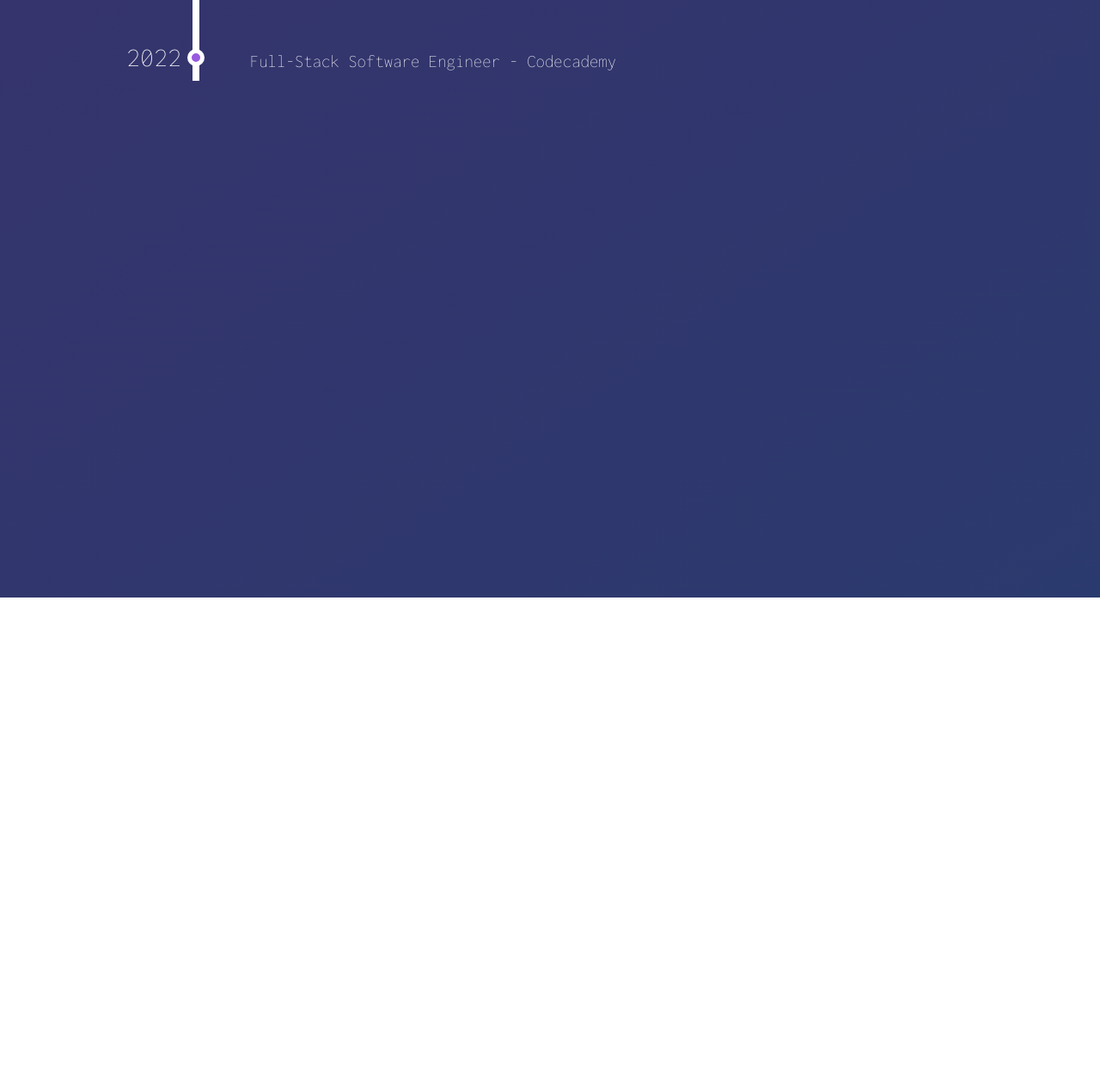
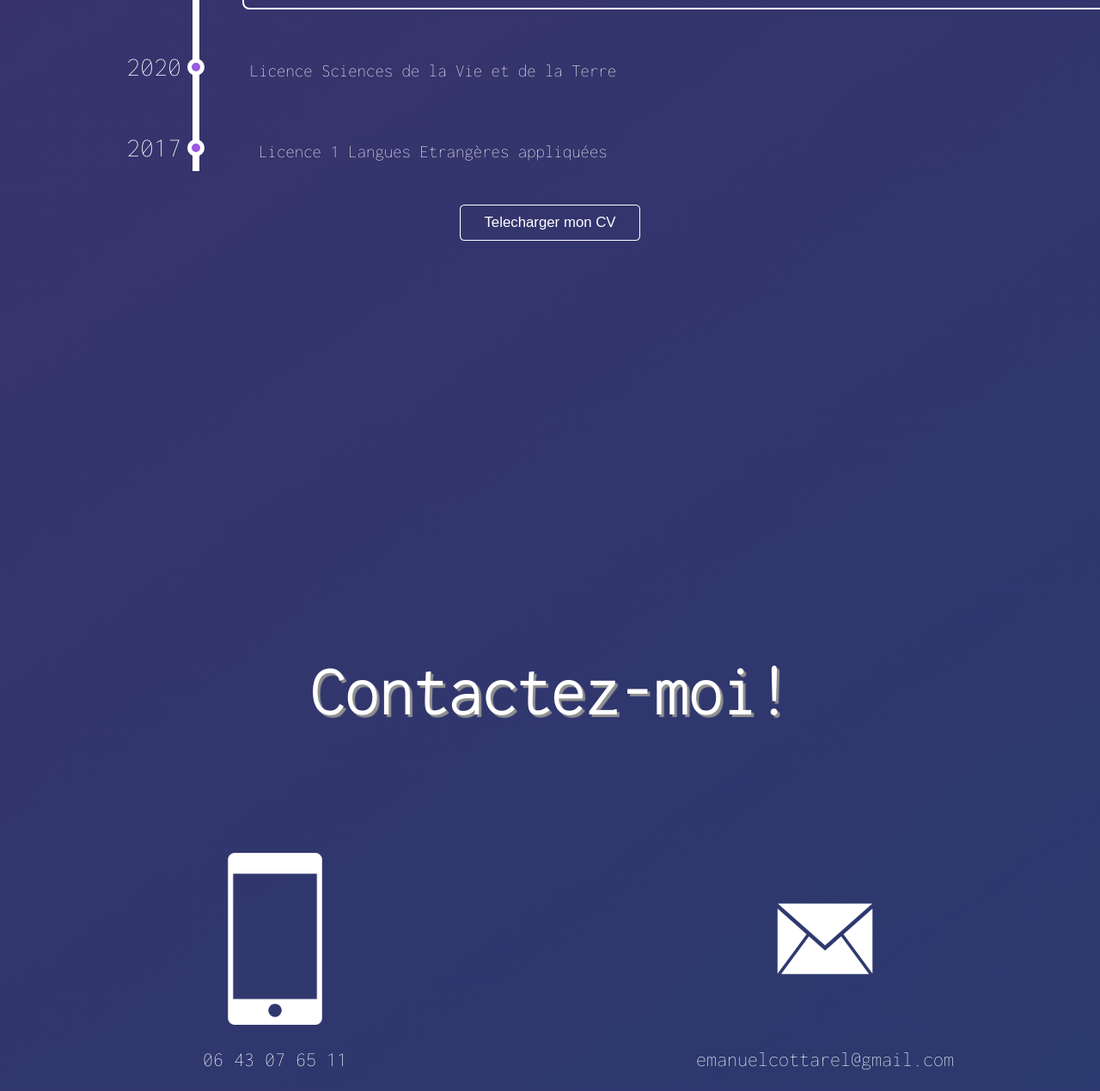
Before and after one commit to EmanuelCottarel/Site-CV-V2, a plain HTML site: page index.html in a window 1280 px wide. Shown: the part 3104-4373 px from the top of the page at 86% size. Before the commit the page ends 3799 px from the top, so only its background shows below. Drawn offline with Linux system fonts and the light colour scheme.

Commit message:
"contact"
Realisation de la partie "contact"

```diff
--- a/assets/styles/style.scss
+++ b/assets/styles/style.scss
@@ -10,7 +10,16 @@
     }
 }
 
+@keyframes scale {
+    from {
+        transform: scale(1);
 
+    } 50%{
+        transform:scale(1.1);
+    } to{
+        transform: scale(1);
+    }
+}
 
 
 @keyframes translate {
@@ -353,6 +362,18 @@ header{
   height: 1000px;
 
 
+  button{
+    width: 200px;
+    background-color: transparent;
+    border: 1px solid white;
+    border-radius: 5px;
+    color:#fff;
+    height: 40px;
+    animation: scale 4s infinite linear;
+    cursor: pointer;
+
+}
+
 
 }
 
@@ -398,6 +419,7 @@ header{
     border-style: solid;
     border-radius: 0.5em;
     position: relative;
+    line-height: 1.2;
     &:before, &:after {
       content: "";
       width: 0;
@@ -435,6 +457,7 @@ header{
     top: 20px;
     left:-275px;
     transition: transform 0.2s linear;
+    cursor: pointer;
   }
   .radio {
     display: none;
@@ -442,11 +465,11 @@ header{
   .radio:checked {
     & + .relative {
       label {
-        cursor: auto;
+
         transform: translateX(42px);
       }
       .circle {
-         background: #985adf;
+         background: #ff0000;
       }
     }
     & ~ .content {
@@ -462,3 +485,37 @@ header{
       }
     }
   }
+
+
+
+  .contact{
+    text-align: center;
+    display: flex;
+    justify-content: space-around;
+    flex-wrap: wrap;
+
+    h2{
+        width: 100%;
+    }
+
+    .contactInfo{
+        margin-top:5rem;
+        width: 300px;
+        color: #fff;
+        text-align: center;
+        align-content: center;
+
+    }
+
+    img{
+        width: 200px;
+    }
+
+    p{
+        font-size: 1.5rem;
+        width: 300px;
+
+
+    }
+
+  }
--- a/index.html
+++ b/index.html
@@ -16,11 +16,11 @@
     <nav>
         <ul>
             <li><a href="#"><img src="./assets/images/Home Page.png"></a></li>
-            <li><a href="#"><img src="./assets/images/Settings.png"></a></li>
-             <li><a href="#"><img src="./assets/images/Portfolio.png"></a></li>
-            <li><a href="#"><img src="./assets/images/Resume.png"></a></li>
+            <li><a href="#skills"><img src="./assets/images/Settings.png"></a></li>
+             <li><a href="#portfolio"><img src="./assets/images/Portfolio.png"></a></li>
+            <li><a href="#parcours"><img src="./assets/images/Resume.png"></a></li>
 
-            <li><a href="#"><img src="./assets/images/Phone.png"></a></li>
+            <li><a href="#contact"><img src="./assets/images/Phone.png"></a></li>
             <li><a href="#"><img src="./assets/images/Right Button.png"></a></li>
         </ul>
     </nav>
@@ -68,7 +68,7 @@
 
 
 
-        <section class="portfolio">
+        <section class="portfolio" id="portfolio">
 
 
 
@@ -99,7 +99,7 @@
 
 
         <section class="parcours" id="parcours">
-            <h2>Mon parcours</h2>
+            <h2>Formation</h2>
 
 
             <ul id="timeline">
@@ -120,18 +120,26 @@
                 </li>
 
                 <li class="work">
-                    <input class ='radio' id="work3" name="'works" type="radio">
+                    <input class ='radio' id="work4" name="'works" type="radio">
                     <div class="relative">
-                        <label for="work3">Full-Stack Software Engineer - Codecademy</label>
-                        <span class="date">2022</span>
+                        <label for="work4">Licence Sciences de la Vie et de la Terre</label>
+                        <span class="date">2020</span>
                         <span class="circle"></span>
                     </div>
                     <div class="content">
-                        <p>Développement HTML/CSS/JS<br />
-                            Framework frontend: ReactJS, Bootstrap<br />
-                            Framework backend: Express.js<br />
-                            Databases: PostgreSQL<br />
-                            API: Swagger / OpenAPI</p>
+                        <p>Parcours Biologie Santé Environnement - Mention Assez Bien</p>
+                    </div>
+                </li>
+
+                <li class="work">
+                    <input class ='radio' id="work3" name="'works" type="radio">
+                    <div class="relative">
+                        <label for="work3">Licence 1 Langues Etrangères appliquées </label>
+                        <span class="date">2017</span>
+                        <span class="circle"></span>
+                    </div>
+                    <div class="content">
+                        <p>Anglais / Italien</p>
                     </div>
                 </li>
 
@@ -139,11 +147,27 @@
 
             </ul>
 
+            <button>Telecharger mon CV</button>
 
 
         </section>
 
 
+
+        <section class="contact" id="contact">
+            <h2>Contactez-moi!</h2>
+            <article class="contactInfo">
+                <img src="./assets/images/telephone.png">
+                <p>06 43 07 65 11</p>
+            </article>
+
+            <article class="contactInfo">
+                <img src="./assets/images/mail.png">
+                <p>emanuelcottarel@gmail.com</p>
+            </article>
+
+        </section>
+
     </main>
 
 </body>
```
Also changed, not shown: assets/images/mail.png (added), assets/images/telephone.png (added), assets/styles/style.css, 1 other file.
